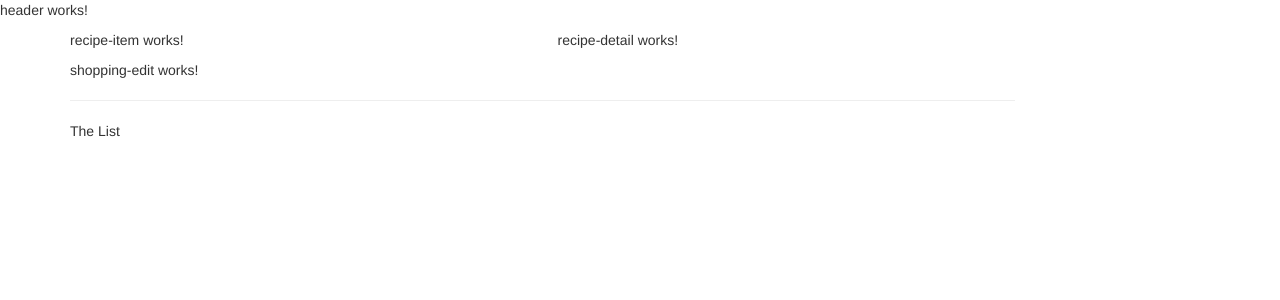
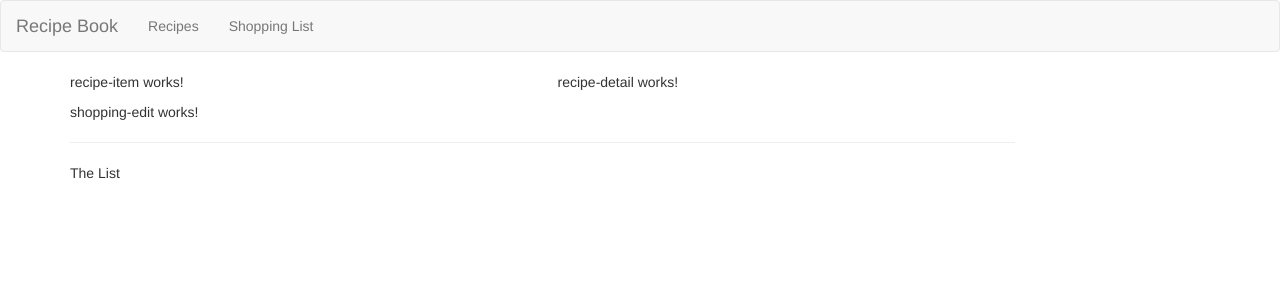
Before and after one commit to hunterdshinn/shinn-recipe-book-ng, an Angular app: page / in a window 1280 px wide. Shown: the top 300 px of the page. Built offline with nearby package versions, Linux system fonts and the light colour scheme.

Commit message:
Filled out navigation bar

```diff
--- a/src/app/header/header.component.html
+++ b/src/app/header/header.component.html
@@ -1,3 +1,13 @@
-<p>
-  header works!
-</p>
+<nav class="navbar navbar-default">
+  <div class="container-fluid">
+    <div class="navbar-header">
+      <a href="#" class="navbar-brand">Recipe Book</a>
+    </div>
+    <div class="collapse navbar-collapse">
+      <ul class="nav navbar-nav">
+        <li><a href="#">Recipes</a></li>
+        <li><a href="#">Shopping List</a></li>
+      </ul>
+    </div>
+  </div>
+</nav>
```
